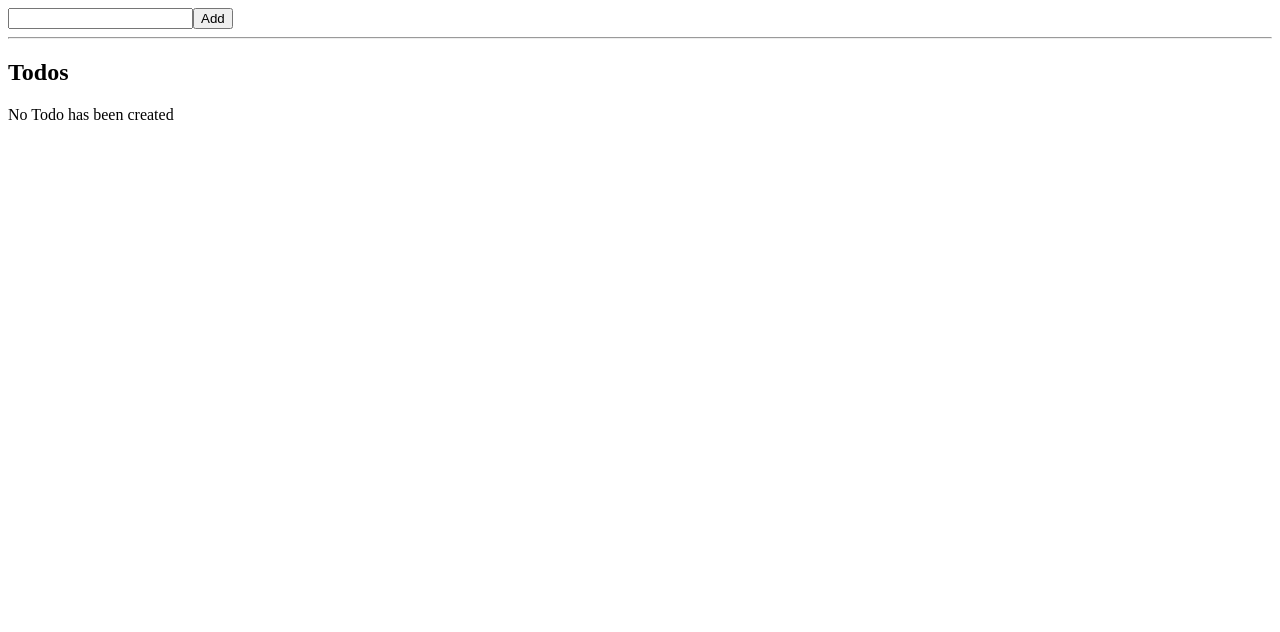
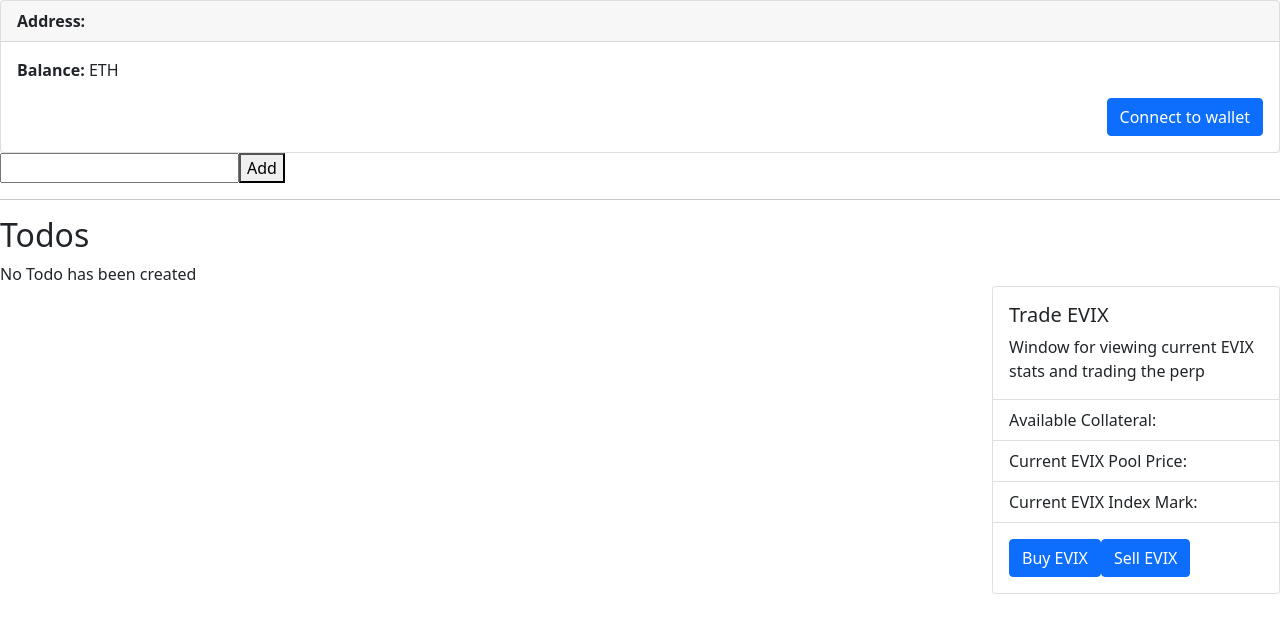
Before and after one commit to leemount96/volatility-futures, a React (Create React App) app in the folder frontend/: page / in a window 1280 px wide. Shown: the top 632 px of the page. Built offline with nearby package versions, Linux system fonts and the light colour scheme.

Commit message:
working on frontend

```diff
--- a/frontend/package.json
+++ b/frontend/package.json
@@ -10,7 +10,9 @@
     "@types/node": "^16.11.33",
     "@types/react": "^18.0.8",
     "@types/react-dom": "^18.0.3",
+    "bootstrap": "^5.1.3",
     "react": "^18.1.0",
+    "react-bootstrap": "^2.4.0",
     "react-dom": "^18.1.0",
     "react-scripts": "5.0.1",
     "typescript": "^4.6.4",
@@ -39,5 +41,9 @@
       "last 1 firefox version",
       "last 1 safari version"
     ]
+  },
+  "devDependencies": {
+    "@nomiclabs/hardhat-ethers": "^2.0.6",
+    "ethers": "^5.6.6"
   }
 }
--- a/frontend/src/App.tsx
+++ b/frontend/src/App.tsx
@@ -1,9 +1,51 @@
-import React from 'react';
+import React, { useState } from 'react';
 import './App.css';
 import { AddTodoComponent } from './components/AddTodo';
 import { ITodo, ITodos, TodosComponent } from './components/Todo';
+import { TradeWindowComponent } from './components/TradeWindow';
+import { ethers } from "ethers";
+
+import { Button, Card } from "react-bootstrap";
+import "bootstrap/dist/css/bootstrap.min.css";
 
 function App() {
+
+  const [data, setdata] = useState({
+    address: "",
+    Balance: "",
+  })
+
+  const metamaskHandler = () => {
+    if(window.ethereum){
+      window.ethereum.request({method: "eth_requestAccounts" })
+      .then((res: any) => accountChangeHandler(res[0]))
+    }else{
+      alert("Please install metamask extension");
+    }
+  };
+
+  const getBalance = (address: any) => {
+    window.ethereum.request({
+      method: "eth_getBalance",
+      params: [address, "latest"]
+    })
+    .then((balance: any) => {
+      setdata({
+        address: address,
+        Balance: ethers.utils.formatEther(balance),
+      });
+    });
+  };
+
+  const accountChangeHandler = (account: any) => {
+    setdata({
+      address: account,
+      Balance: "",
+    });
+
+    getBalance(account);
+  }
+
   const [todos, setTodos] = React.useState<ITodos>({todos: []});
   const addTodos = (title: string) => {
     setTodos({
@@ -26,12 +68,32 @@ function App() {
 
   return (
     <div className="App">
+      <Card className = "float-mid">
+        <Card.Header>
+          <strong>Address: </strong>
+          {data.address}
+        </Card.Header>
+
+        <Card.Body>
+          <Card.Text>
+            <strong>Balance: </strong>
+            {data.Balance} ETH
+          </Card.Text>
+
+          <Button onClick={metamaskHandler} variant="primary" className="float-end">
+            Connect to wallet
+          </Button>
+        </Card.Body>
+
+      </Card>
+
       <AddTodoComponent addTodos={addTodos} />
       <hr />
       <TodosComponent
         todos={todos}
         toggleTodos={toggleTodos}
         deleteTodos={deleteTodos} />
+      <TradeWindowComponent/>
     </div>
   )
 }
--- /dev/null
+++ b/frontend/src/components/TradeWindow.tsx
@@ -0,0 +1,27 @@
+import React from "react";
+import "./TradeWindow.css";
+
+import { Button, Card, ListGroup, ListGroupItem } from "react-bootstrap";
+import "bootstrap/dist/css/bootstrap.min.css";
+
+export const TradeWindowComponent = ({}) => {
+    return (
+        <Card style={{ width: '18rem' }} className="float-end">
+        <Card.Body>
+          <Card.Title>Trade EVIX</Card.Title>
+          <Card.Text>
+            Window for viewing current EVIX stats and trading the perp
+          </Card.Text>
+        </Card.Body>
+        <ListGroup className="list-group-flush">
+          <ListGroupItem>Available Collateral: </ListGroupItem>
+          <ListGroupItem>Current EVIX Pool Price: </ListGroupItem>
+          <ListGroupItem>Current EVIX Index Mark: </ListGroupItem>
+        </ListGroup>
+        <Card.Body>
+            <Button variant="primary">Buy EVIX</Button>
+            <Button variant="primary">Sell EVIX</Button>
+        </Card.Body>
+      </Card>
+    )
+}
--- a/frontend/src/react-app-env.d.ts
+++ b/frontend/src/react-app-env.d.ts
@@ -1 +1,5 @@
 /// <reference types="react-scripts" />
+
+interface Window {
+    ethereum: any
+}
```
Also changed, not shown: frontend/src/components/TradeWindow.css (added), 2 other files (tests, documents, lock files or other folders).
